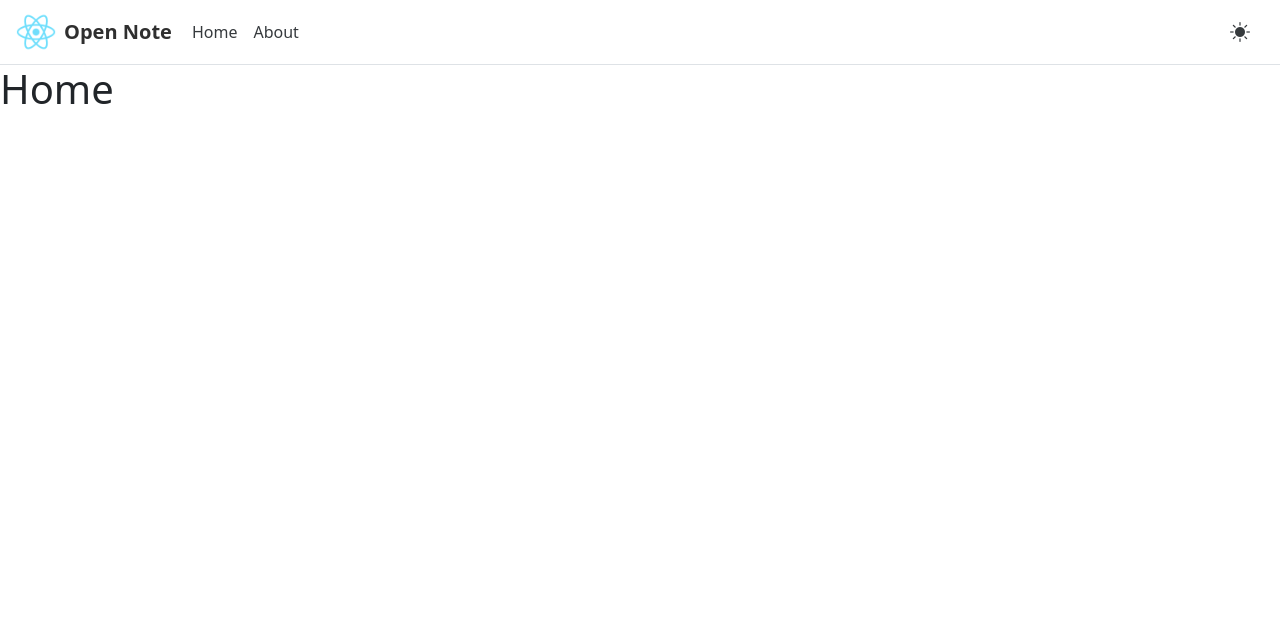
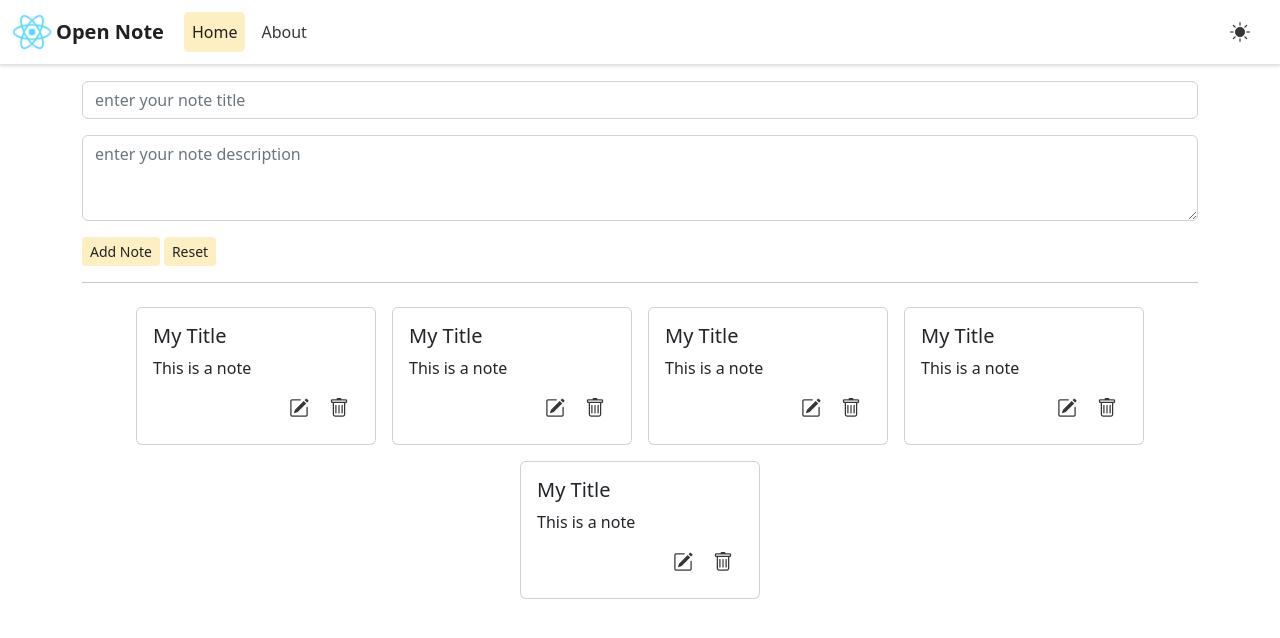
Before and after one commit to arryhere/Open-Note, a React (Create React App) app in the folder Open-Note-frontend/: page / in a window 1280 px wide. Shown: the top 638 px of the page. Built offline with nearby package versions, Linux system fonts and the light colour scheme.

Commit message:
progress

```diff
--- /dev/null
+++ b/Open-Note-frontend/src/components/AddNote.jsx
@@ -0,0 +1,45 @@
+import React, { useState, useContext } from 'react'
+import NoteContext from '../context/notes/NoteContext';
+
+export default function AddNote() {
+  const context = useContext(NoteContext);
+  const { addNote } = context;
+
+  const [note, setNote] = useState({ title: '', description: '', tag: 'general' })
+  const handleAddNote = (e) => {
+    e.preventDefault()
+    if (note.description !== '' && note.title !== '') {
+      addNote(note.title, note.description, note.tag)
+    }
+    else if (note.description !== '' && note.title === '') {
+      addNote('No Title', note.description, note.tag)
+    }
+    setNote({ title: '', description: '', tag: '' })
+  }
+  const handleReset = () => {
+    setNote({ title: '', description: '', tag: '' })
+  }
+  const handleChange = (e) => {
+    setNote({ ...note, [e.target.name]: e.target.value })
+  }
+  return (
+    <>
+      <div className='my-3'>
+        <div className="mb-3">
+          <input onChange={handleChange} type="email" className="form-control input-text-light"
+            id="note-title" placeholder="enter your note title"
+            name="title" value={note.title} />
+        </div>
+        <div className="mb-3">
+          <textarea onChange={handleChange} className="form-control input-text-light"
+            id="note-description" rows="3" placeholder="enter your note description"
+            name="description" value={note.description}></textarea>
+        </div>
+        <div className="mb-3">
+          <button onClick={handleAddNote} type="button" className="btn btn-sm btn-light me-1">Add Note</button>
+          <button onClick={handleReset} type="button" className="btn btn-sm btn-light me-1">Reset</button>
+        </div>
+      </div>
+    </>
+  )
+}
--- /dev/null
+++ b/Open-Note-frontend/src/components/Alert.jsx
@@ -0,0 +1,11 @@
+import React from 'react'
+
+export default function Alert(props) {
+  return (
+    <>
+      <div className="alert alert-warning" role="alert">
+        A simple warning alert—check it out!
+      </div>
+    </>
+  )
+}
--- a/Open-Note-frontend/src/components/Home.jsx
+++ b/Open-Note-frontend/src/components/Home.jsx
@@ -1,9 +1,12 @@
-import React from 'react'
+import React from 'react';
+import Notes from './Notes';
 
 export default function Home() {
   return (
-    <div>
-      <h1>Home</h1>
-    </div>
+    <>
+      <div className='container'>
+        <Notes />
+      </div>
+    </>
   )
 }
--- a/Open-Note-frontend/src/components/NavBar.jsx
+++ b/Open-Note-frontend/src/components/NavBar.jsx
@@ -1,33 +1,39 @@
 import React from 'react'
-import { Link } from 'react-router-dom';
+import { Link, useLocation } from 'react-router-dom';
 
 export default function NavBar() {
+  const path = useLocation().pathname
+
   return (
-    <nav className="navbar navbar-expand-lg navbar-white bg-white border-bottom sticky-top">
+    <>
+      <nav className={`navbar navbar-dropShadow-dark navbar-expand-lg bg-light border-bottom border-muted sticky-top`}>
         <div className="container-fluid">
-        <div className='logo-brand p-1 d-flex justify-content-center align-items-center'>
-          <img src="logo192.png" alt="logo-open-note" height="40" />
-          <Link className="navbar-brand fw-bold mx-2" to="/">Open Note</Link>
+          <div className={`logo-brand d-flex justify-content-center align-items-center`}>
+            <img className='' src="logo192.png" alt="logo-open-note" height="40" />
+            <Link className={`navbar-brand fw-bold ms-1 me-3 text-dark`} to="/">Open Note</Link>
           </div>
           <button className="navbar-toggler" type="button" data-bs-toggle="collapse" data-bs-target="#navbarSupportedContent">
             <span className="navbar-toggler-icon"></span>
           </button>
           <div className="collapse navbar-collapse" id="navbarSupportedContent">
             <ul className="navbar-nav me-auto">
-            <li className="nav-item">
-              <Link className="nav-link text-dark" to="/">Home</Link>
+              <li className="nav-item text-center m-1">
+                <Link className={`nav-link text-dark hover-light ${path === '/' ? `active-${'light'}` : ''}`} to="/">Home</Link>
               </li>
-            <li className="nav-item">
-              <Link className="nav-link text-dark" to="/about">About</Link>
+              <li className={`nav-item text-center m-1`}>
+                <Link className={`nav-link text-dark hover-light ${path === '/about' ? `active-${'light'}` : ''}`} to="/about">About</Link>
               </li>
             </ul>
-          <ul className="navbar-nav ms-auto">
-            <li className='icons my-auto mx-lg-2 d-flex justify-content-center align-items-center'>
-              <i className="bi bi-sun-fill fs-5 text-dark"></i>
-            </li>
-          </ul>
+            <div className="ms-auto">
+              <div className='d-flex justify-content-center align-items-center my-1'>
+                <div className={`icons hover-light my-auto mx-lg-2 d-flex justify-content-center align-items-center`}>
+                  <i className={`bi bi-sun-fill fs-5 text-dark`}></i>
+                </div>
+              </div>
+            </div>
           </div>
         </div>
       </nav>
+    </>
   )
 }
--- /dev/null
+++ b/Open-Note-frontend/src/components/NoteCard.jsx
@@ -0,0 +1,26 @@
+import React, { useContext } from 'react';
+import NoteContext from '../context/notes/NoteContext';
+
+export default function NoteCard(props) {
+  const context = useContext(NoteContext);
+  const { deleteNote } = context;
+  return (
+    <>
+      <div className="card border-muted m-2" style={{ width: '15rem' }}>
+        <div className="card-body">
+          <h5 className="card-title">{props.note.title}</h5>
+          <p className="card-text my-2">{props.note.description}</p>
+          <div className='d-flex justify-content-end align-items-center'>
+            <div className={`icons hover-light d-flex justify-content-center align-items-center`}>
+              <i className={`bi bi-pencil-square fs-5 text-dark`}></i>
+            </div>
+            <div className={`icons hover-light d-flex justify-content-center align-items-center`}
+              onClick={() => {deleteNote(props.note._id)}}>
+              <i className={`bi bi-trash fs-5 text-dark`}></i>
+            </div>
+          </div>
+        </div>
+      </div>
+    </>
+  )
+}
--- /dev/null
+++ b/Open-Note-frontend/src/components/Notes.jsx
@@ -0,0 +1,20 @@
+import React, { useContext } from 'react'
+import NoteContext from '../context/notes/NoteContext';
+import AddNote from './AddNote';
+import NoteCard from './NoteCard';
+
+export default function Notes() {
+  const context = useContext(NoteContext);
+  const { notes, addNote } = context;
+  return (
+    <>
+      <AddNote />
+      <hr/>
+      <div className='d-flex justify-content-center align-items-center flex-wrap'>
+        {notes.map((e) => {
+          return <NoteCard key={e._id} note={e}/>
+        })}
+      </div>
+    </>
+  )
+}
--- /dev/null
+++ b/Open-Note-frontend/src/context/notes/NoteContext.js
@@ -0,0 +1,5 @@
+import { createContext } from "react";
+
+const NoteContext = createContext();
+
+export default NoteContext;
--- /dev/null
+++ b/Open-Note-frontend/src/context/notes/NoteState.js
@@ -0,0 +1,92 @@
+import React, { useState } from "react";
+import NoteContext from "./NoteContext";
+
+const NoteState = (props) => {
+  const initialNotes = [
+    {
+      "_id": "62ddbfdd14c2c352114060c01",
+      "user": "62dd748a34f895c2e11a8b6e",
+      "title": "My Title",
+      "description": "This is a note",
+      "tag": "General",
+      "createdAt": "2022-07-24T21:55:41.696Z",
+      "updatedAt": "2022-07-24T21:55:41.696Z",
+      "__v": 0
+    },
+    {
+      "_id": "62ddbfdd14c2c352114060c02",
+      "user": "62dd748a34f895c2e11a8b6e",
+      "title": "My Title",
+      "description": "This is a note",
+      "tag": "General",
+      "createdAt": "2022-07-24T21:55:41.696Z",
+      "updatedAt": "2022-07-24T21:55:41.696Z",
+      "__v": 0
+    },
+    {
+      "_id": "62ddbfdd14c2c352114060c03",
+      "user": "62dd748a34f895c2e11a8b6e",
+      "title": "My Title",
+      "description": "This is a note",
+      "tag": "General",
+      "createdAt": "2022-07-24T21:55:41.696Z",
+      "updatedAt": "2022-07-24T21:55:41.696Z",
+      "__v": 0
+    },
+    {
+      "_id": "62ddbfdd14c2c352114060c04",
+      "user": "62dd748a34f895c2e11a8b6e",
+      "title": "My Title",
+      "description": "This is a note",
+      "tag": "General",
+      "createdAt": "2022-07-24T21:55:41.696Z",
+      "updatedAt": "2022-07-24T21:55:41.696Z",
+      "__v": 0
+    },
+    {
+      "_id": "62ddbfde14c2c352114060ca5",
+      "user": "62dd748a34f895c2e11a8b6e",
+      "title": "My Title",
+      "description": "This is a note",
+      "tag": "General",
+      "createdAt": "2022-07-24T21:55:42.377Z",
+      "updatedAt": "2022-07-24T21:55:42.377Z",
+      "__v": 0
+    }
+  ]
+
+  const [notes, setNotes] = useState(initialNotes)
+
+  const addNote = (title, description, tag) => {
+    const note = {
+      "_id": "62ddbfde14c2c352114060ca5",
+      "user": "62dd748a34f895c2e11a8b6e",
+      "title": title,
+      "description": description,
+      "tag": tag,
+      "createdAt": "2022-07-24T21:55:42.377Z",
+      "updatedAt": "2022-07-24T21:55:42.377Z",
+      "__v": 0
+    }
+    setNotes(notes.concat(note))
+  }
+
+  const deleteNote = (_id) => {
+    console.log(_id);
+    const newNotes = notes.filter((e) => {
+      return e._id !== _id
+    })
+    setNotes(newNotes)
+  }
+  const updateNote = (_id, title, description, tag) => {
+
+  }
+
+  return (
+    <NoteContext.Provider value={{ notes, addNote, deleteNote, updateNote }}>
+      {props.children}
+    </NoteContext.Provider>
+  )
+}
+
+export default NoteState;
--- a/Open-Note-frontend/src/index.css
+++ b/Open-Note-frontend/src/index.css
@@ -1,3 +1,28 @@
+:root {
+  --light: rgb(255, 255, 255);
+  --dark: rgb(32, 33, 36);
+  --overlay-light: rgba(95, 99, 104, 0.157);
+  --overlay-dark: rgba(154, 160, 166, 0.157);
+  --active-light: rgb(254, 239, 195);
+  --active-dark: rgb(65, 51, 28);
+}
+
+.bg-light {
+  background-color: var(--light) !important;
+}
+
+.bg-dark {
+  background-color: var(--dark) !important;
+}
+
+.text-light {
+  color: var(--light) !important;
+}
+
+.text-dark {
+  color: var(--dark) !important;
+}
+
 .icons {
   height: 40px;
   width: 40px;
@@ -6,17 +31,89 @@
   cursor: pointer;
 }
 
-.logo-brand,
 .nav-link {
   border-radius: 5px;
   opacity: 0.9;
   cursor: pointer;
 }
 
-.icons:hover,
-.logo-brand:hover,
-.nav-link:hover {
+.active-light {
   opacity: 1;
-  background-color: rgba(95, 99, 104, 0.3);
+  background-color: rgb(254, 239, 195);
+}
+
+.active-dark {
+  opacity: 1;
+  background-color: rgb(65, 51, 28);
+}
+
+.hover-light:hover {
+  opacity: 1;
+  background-color: var(--overlay-light);
   transition: all 200ms;
 }
+
+.hover-dark:hover {
+  opacity: 1;
+  background-color: var(--overlay-dark);
+  transition: all 200ms;
+}
+
+.hover-light:active {
+  background-color: rgb(254, 239, 195);
+}
+
+.hover-dark:active {
+  background-color: rgb(65, 51, 28);
+}
+
+.input-text-light:focus {
+  border-color: var(--active-light) !important;
+  box-shadow: 0 1px 1px var(--active-light) inset, 0 0 8px var(--active-light) !important;
+  outline: 0 none !important;
+}
+
+.input-text-dark:focus {
+  border-color: var(--active-dark) !important;
+  box-shadow: 0 1px 1px var(--active-dark) inset, 0 0 8px var(--active-dark) !important;
+  outline: 0 none !important;
+}
+
+.card:hover {
+  filter: drop-shadow(0 20px 13px rgb(0 0 0 / 0.03)) drop-shadow(0 8px 5px rgb(0 0 0 / 0.08));
+  transition: all 300ms;
+}
+
+.navbar-dropShadow-dark {
+  filter: drop-shadow(0 1px 2px rgb(0 0 0 / 0.1)) drop-shadow(0 1px 1px rgb(0 0 0 / 0.06));
+}
+
+.navbar-dropShadow-light {
+  filter: drop-shadow(0 1px 2px rgba(255, 255, 255, 0.1)) drop-shadow(0 1px 1px rgba(255, 255, 255, 0.06));
+}
+
+.btn-light {
+  color: var(--dark);
+  background-color: var(--active-light);
+  border: none;
+}
+
+.btn-dark {
+  color: var(--light);
+  background-color: var(--active-dark);
+  border: none;
+}
+
+.btn:focus {
+  outline: none !important;
+  box-shadow: none !important;
+  background-color: var(--active-light) !important;
+}
+
+.btn-light:active {
+  background-color: var(--overlay-light) !important;
+}
+
+.btn-dark:active {
+  background-color: var(--overlay-dark) !important;
+}
```
Also changed, not shown: Open-Note-frontend/src/App.js (+8 -3 lines), Open-Note-frontend/src/components/About.jsx (+8 -1 lines). Lines whose indentation alone changed are shown as unchanged.
